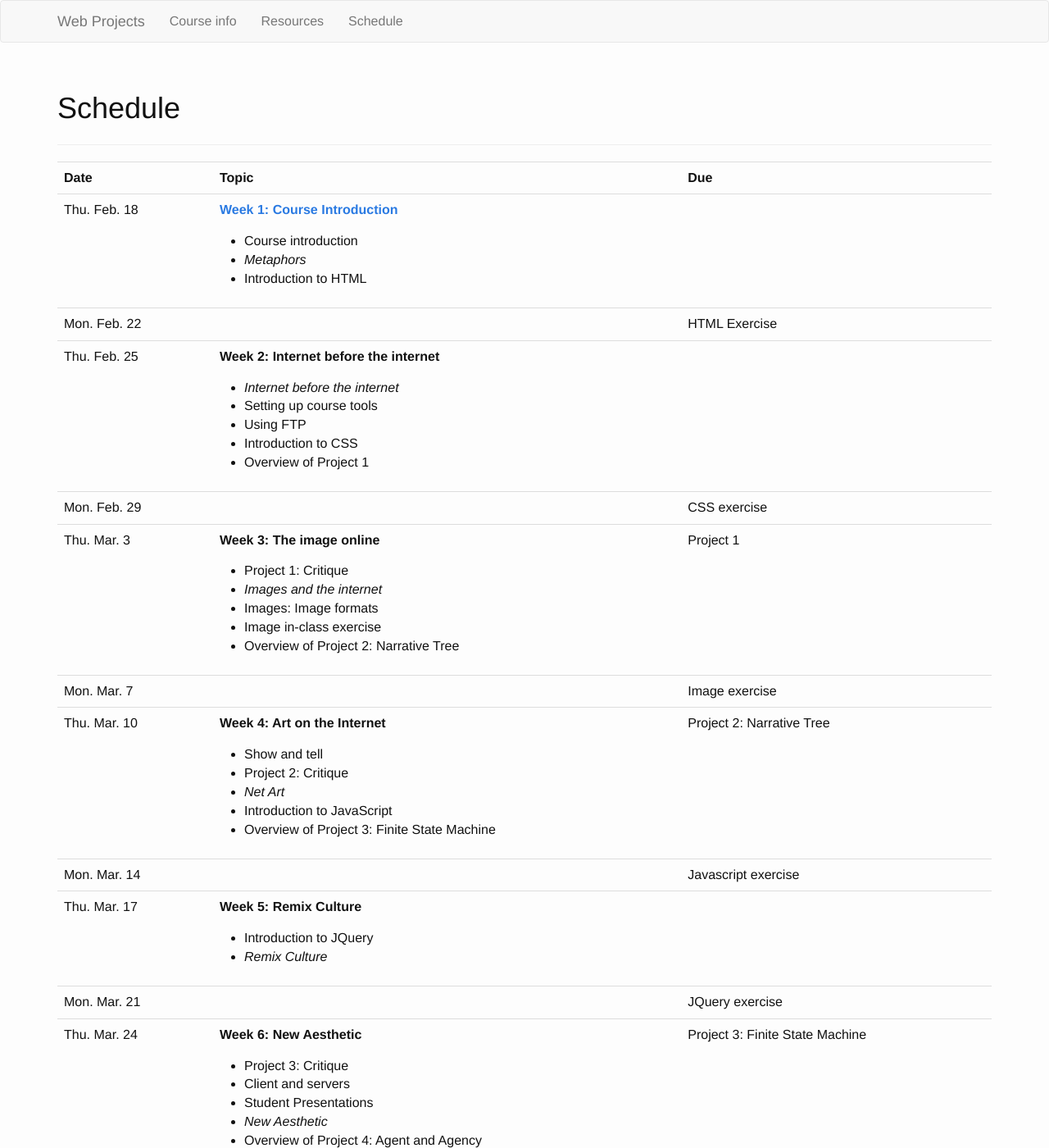
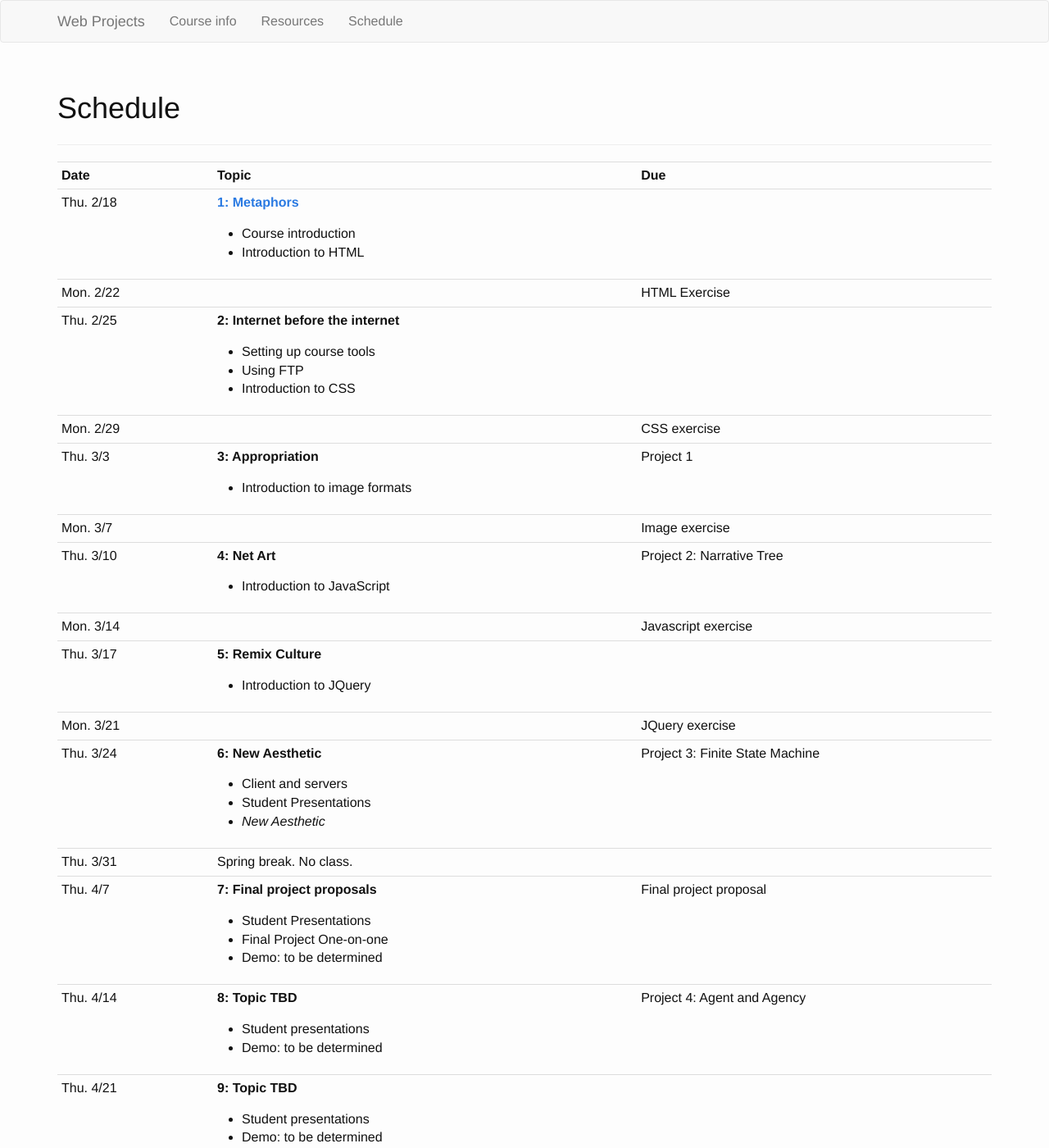
Before and after one commit to michelav/fa7-frameworks, a Jekyll site: the page built from schedule.html, in a window 1280 px wide and 1400 px high. Shown: the whole window at 82% size. Built offline with Jekyll 4.4.1, drawn with Linux system fonts in a browser that asks for light colours; some of the changed text lies outside the part shown.

Commit message:
Condensed schedule information

```diff
--- a/schedule.html
+++ b/schedule.html
@@ -4,7 +4,7 @@ title: Schedule
 permalink: /schedule/
 ---
 
-<table class="table table-hover">
+<table class="table table-hover table-condensed">
 
 <tr>
   <th class="col-xs-2">Date</th>
@@ -13,12 +13,11 @@ permalink: /schedule/
 </tr>
 
 <tr>
-  <td>Thu. Feb. 18</td>
+  <td>Thu. 2/18</td>
   <td>
-    <p><strong><a href="/presentations/course-intro.html">Week 1: Course Introduction</a></strong></p>
+    <p><strong><a href="/presentations/course-intro.html">1: Metaphors</a></strong></p>
     <ul>
       <li>Course introduction</li>
-      <li><em>Metaphors</em></li>
       <li>Introduction to HTML</li>
     </ul>
   </td>
@@ -26,102 +25,89 @@ permalink: /schedule/
 </tr>
 
 <tr>
-  <td>Mon. Feb. 22</td>
+  <td>Mon. 2/22</td>
   <td></td>
   <td>HTML Exercise</td>
 </tr>
 
 <tr>
-  <td>Thu. Feb. 25</td>
+  <td>Thu. 2/25</td>
   <td>
-   <p><strong>Week 2: Internet before the internet</strong></p>
+   <p><strong>2: Internet before the internet</strong></p>
     <ul>
-      <li><em>Internet before the internet</em></li>
       <li>Setting up course tools</li>
       <li>Using FTP</li>
       <li>Introduction to CSS</li>
-      <li>Overview of Project 1</li>
     </ul>
   </td>
   <td></td>
 </tr>
 
 <tr>
-  <td>Mon. Feb. 29</td>
+  <td>Mon. 2/29</td>
   <td></td>
   <td>CSS exercise</td>
 </tr>
 
 <tr>
-  <td>Thu. Mar. 3</td>
+  <td>Thu. 3/3</td>
   <td>
-    <p><strong>Week 3: The image online</strong></p>
+    <p><strong>3: Appropriation</strong></p>
     <ul>
-      <li>Project 1: Critique</li>
-      <li><em>Images and the internet</em></li>
-      <li>Images: Image formats</li>
-      <li>Image in-class exercise</li>
-      <li>Overview of Project 2: Narrative Tree</li>
+      <li>Introduction to image formats</li>
     </ul>
   </td>
   <td>Project 1</td>
 </tr>
 
 <tr>
-  <td>Mon. Mar. 7</td>
+  <td>Mon. 3/7</td>
   <td></td>
   <td>Image exercise</td>
 </tr>
 
 <tr>
-  <td>Thu. Mar. 10</td>
+  <td>Thu. 3/10</td>
   <td>
-    <p><strong>Week 4: Art on the Internet</strong></p>
+    <p><strong>4: Net Art</strong></p>
     <ul>
-      <li>Show and tell</li>
-      <li>Project 2: Critique</li>
-      <li><em>Net Art</em></li>
       <li>Introduction to JavaScript</li>
-      <li>Overview of Project 3: Finite State Machine</li>
     </ul>
   </td>
   <td>Project 2: Narrative Tree</td>
 </tr>
 
 <tr>
-  <td>Mon. Mar. 14</td>
+  <td>Mon. 3/14</td>
   <td></td>
   <td>Javascript exercise</td>
 </tr>
 
 <tr>
-  <td>Thu. Mar. 17</td>
+  <td>Thu. 3/17</td>
   <td>
-    <p><strong>Week 5: Remix Culture</strong></p>
+    <p><strong>5: Remix Culture</strong></p>
     <ul>
       <li>Introduction to JQuery</li>
-      <li><em>Remix Culture</em></li>
     </ul>
   </td>
   <td></td>
 </tr>
 
 <tr>
-  <td>Mon. Mar. 21</td>
+  <td>Mon. 3/21</td>
   <td></td>
   <td>JQuery exercise</td>
 </tr>
 
 <tr>
-  <td>Thu. Mar. 24</td>
+  <td>Thu. 3/24</td>
   <td>
-    <p><strong>Week 6: New Aesthetic</strong></p>
+    <p><strong>6: New Aesthetic</strong></p>
     <ul>
-      <li>Project 3: Critique</li>
       <li>Client and servers</li>
       <li>Student Presentations</li>
       <li><em>New Aesthetic</em></li>
-      <li>Overview of Project 4: Agent and Agency</li>
     </ul>
   </td>
 
@@ -129,15 +115,15 @@ permalink: /schedule/
 </tr>
 
 <tr>
-  <td>Thu. Mar. 31</td>
+  <td>Thu. 3/31</td>
   <td>Spring break. No class.</td>
   <td></td>
 </tr>
 
 <tr>
-  <td>Thu. Apr. 7	</td>
+  <td>Thu. 4/7	</td>
   <td>
-    <p><strong>Week 7:</strong></p>
+    <p><strong>7: Final project proposals</strong></p>
     <ul>
       <li>Student Presentations</li>
       <li>Final Project One-on-one</li>
@@ -148,11 +134,10 @@ permalink: /schedule/
 </tr>
 
 <tr>
-  <td>Thu. Apr. 14</td>
+  <td>Thu. 4/14</td>
   <td>
-    <p><strong>Week 8:</strong></p>
+    <p><strong>8: Topic TBD</strong></p>
     <ul>
-      <li>Project 4: Critique</li>
       <li>Student presentations</li>
       <li>Demo: to be determined</li>
     </ul>
@@ -161,9 +146,9 @@ permalink: /schedule/
 </tr>
 
 <tr>
-<td>Thu. Apr. 21</td>
+<td>Thu. 4/21</td>
   <td>
-    <p><strong>Week 9:</strong></p>
+    <p><strong>9: Topic TBD</strong></p>
     <ul>
       <li>Student presentations</li>
       <li>Demo: to be determined</li>
@@ -174,9 +159,9 @@ permalink: /schedule/
 </tr>
 
 <tr>
-  <td>Thu. Apr. 28</td>
+  <td>Thu. 4/28</td>
   <td>
-    <p><strong>Week 10:</strong></p>
+    <p><strong>10: Work in progress critique</strong></p>
     <ul>
       <li>Student presentations</li>
       <li>Demo: to be determined</li>
@@ -187,9 +172,9 @@ permalink: /schedule/
 </tr>
 
 <tr>
-  <td>Thu. May. 5</td>
+  <td>Thu. 5/5</td>
   <td>
-    <p><strong>Week 11: Final Project work</strong></p>
+    <p><strong>11: Final Project working</strong></p>
     <ul>
       <li>Final Project Team Exercise</li>
     </ul>
@@ -199,9 +184,9 @@ permalink: /schedule/
 
 
 <tr>
-  <td>Thu. May. 12</td>
+  <td>Thu. 5/12</td>
   <td>
-    <p><strong>Week 12: Final project critique</strong></p>
+    <p><strong>12: Final project critique</strong></p>
     <ul>
       <li>Critique: Final Project</li>
     </ul>
@@ -210,9 +195,9 @@ permalink: /schedule/
 </tr>
 
 <tr>
-  <td>Thu. May. 19</td>
+  <td>Thu. 5/19</td>
   <td>
-    <p><strong>Week 13: Departmental portfolio reviews</strong></p>
+    <p><strong>13: Departmental portfolio reviews</strong></p>
   </td>
   <td></td>
 </tr>
```
